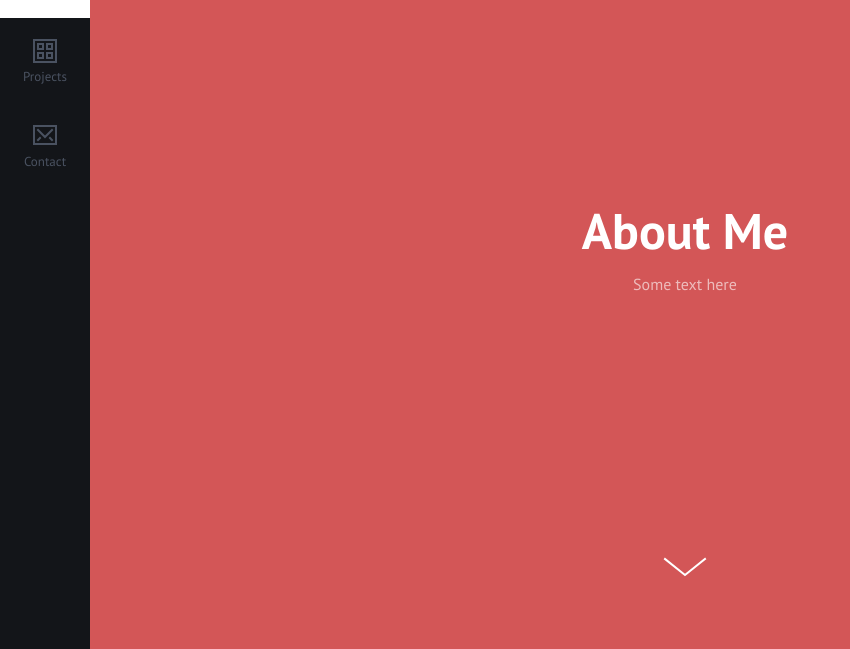
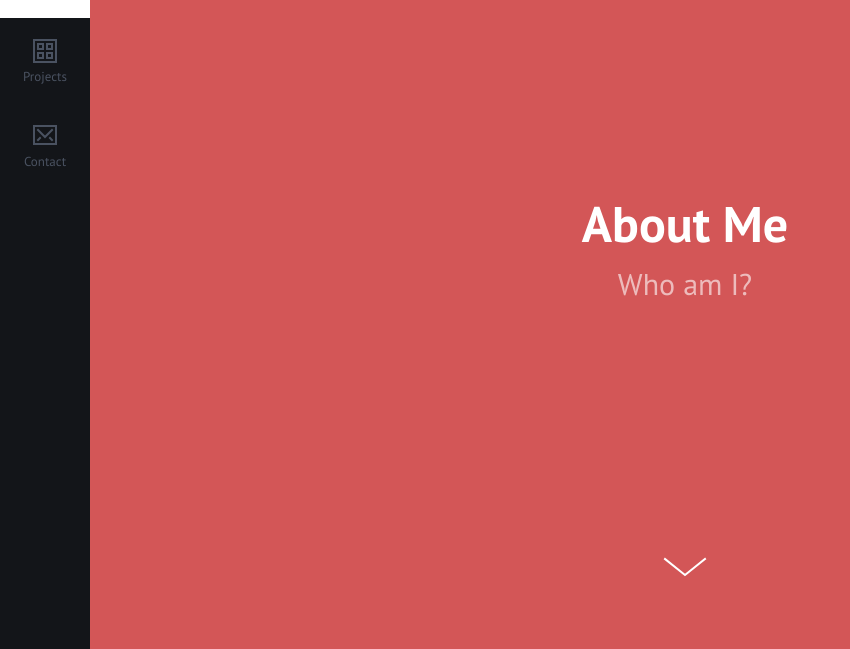
Before and after one commit to vamuigua/My-site, a plain HTML site: page services.html in a window 1280 px wide. Shown: the part 151-800 px from the top of the page, without its empty margins (0-850 px from the left). Drawn offline with Linux system fonts and the light colour scheme.

Commit message:
modified service

```diff
--- a/services.html
+++ b/services.html
@@ -51,7 +51,7 @@
 			<header>
 				<div class="cd-title">
 					<h2>About Me</h2>
-					<span>Some text here</span>
+					<span style="font-size:30px;">Who am I?</span>
 				</div>
 
 				<a href="#services-content" class="cd-scroll">Scroll Down</a>
```
